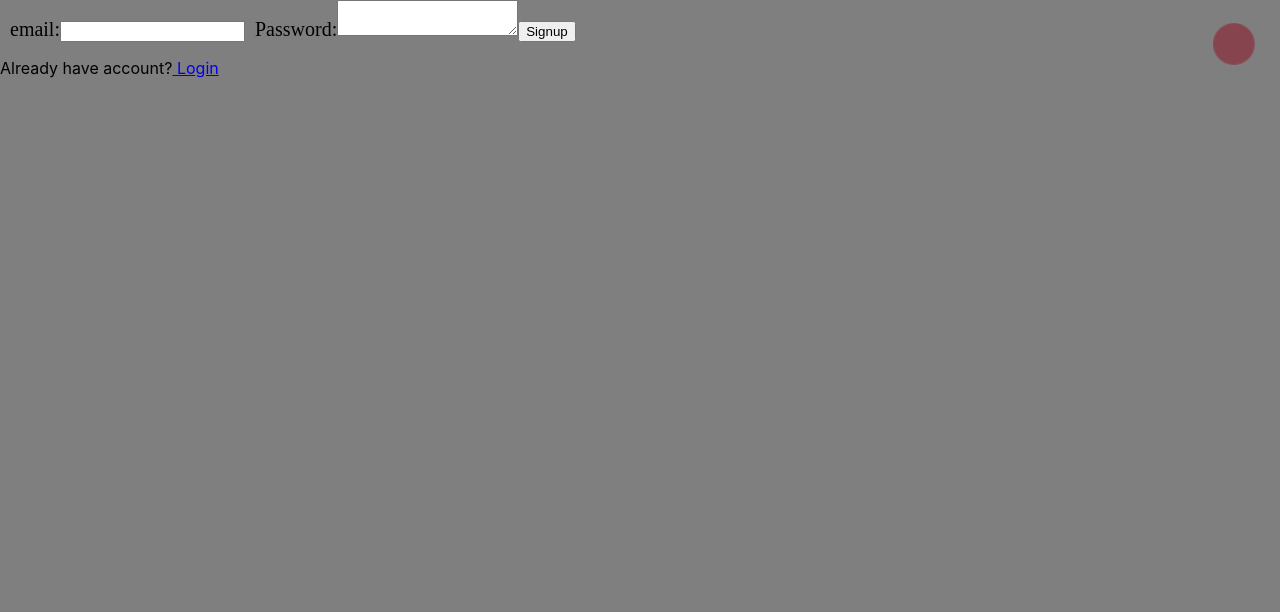
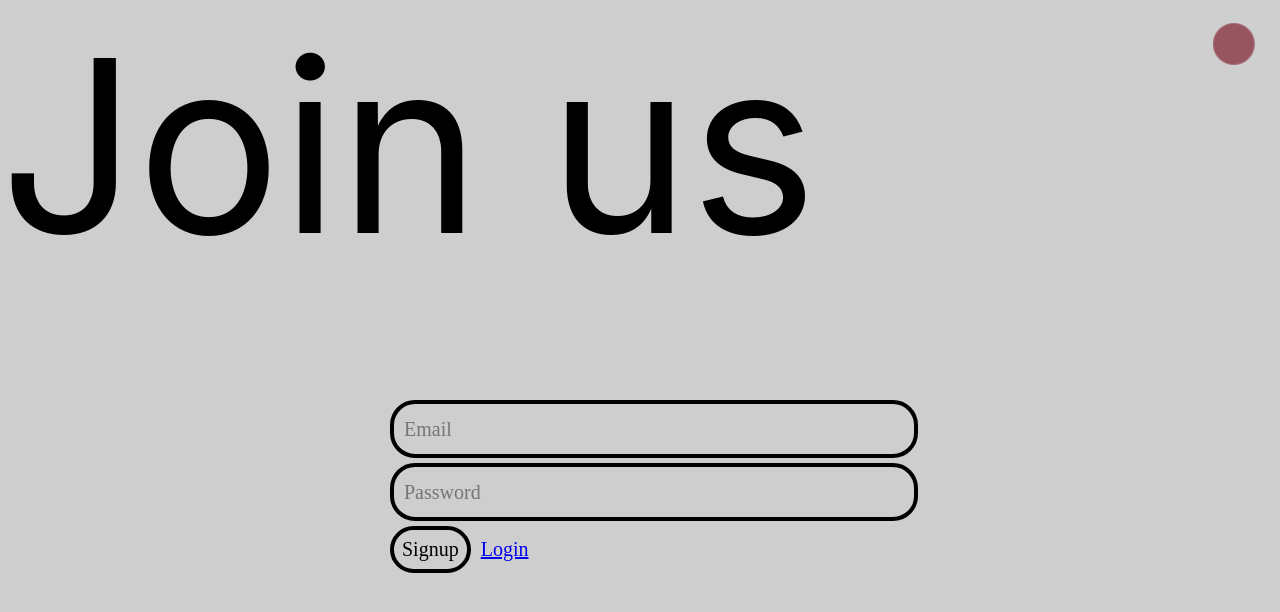
Before and after one commit to nirtzur89/vapro, a React (Create React App) app in the folder client/: page /signup in a window 1280 px wide. Shown: the top 612 px of the page. Built offline with nearby package versions, Linux system fonts and the light colour scheme; no server answers; a web font is replaced by a local one.

Commit message:
forms styled

```diff
--- a/client/src/components/Auth/AuthForms/LoginForm.js
+++ b/client/src/components/Auth/AuthForms/LoginForm.js
@@ -29,59 +29,45 @@ class Login extends Component {
   };
 
   render() {
+    console.log("props", this.props);
     return (
-
       <div className="wrapperloginForm color-change-3x">
         <div className="col-md-6 mx-auto text-center">
-          <div className="slide-right">Join us</div>
+          <div className="slide-right">Log In</div>
         </div>
         <div className="slide-right">
           <input type="checkbox" id="form-switch" />
-          <form id="login-form" className="forms" action method="post">
+          <form
+            id="login-form"
+            className="forms"
+            action
+            method="post"
+            onSubmit={this.handleFormSubmit}
+          >
             <input
               type="text"
               className="inputs"
-              placeholder="Username"
+              placeholder="Email"
               required
+              name="email"
+              value={this.state.email}
+              onChange={e => this.handleChange(e)}
             />
             <input
               type="password"
               className="inputs"
               placeholder="Password"
               required
+              name="password"
+              value={this.state.password}
+              onChange={e => this.handleChange(e)}
             />
             <button type="submit">Login</button>
             <label htmlFor="form-switch">
-              <span>Register</span>
+              <Link to={"/signup"}>
+                <span>SignUp</span>
+              </Link>
             </label>
-          </form>
-          <form id="register-form" className="forms" action method="post">
-            <input
-              type="text"
-              className="inputs"
-              placeholder="Username"
-              required
-            />
-            <input
-              type="email"
-              className="inputs"
-              placeholder="Email"
-              required
-            />
-            <input
-              type="password"
-              className="inputs"
-              placeholder="Password"
-              required
-            />
-            <input
-              type="password"
-              className="inputs"
-              placeholder="Password"
-              required
-            />
-            <button type="submit">Register</button>
-            <label htmlFor="form-switch">Already a Member? Sign In!</label>
           </form>
         </div>
       </div>
@@ -89,60 +75,3 @@ class Login extends Component {
   }
 }
 export default Login;
-
-// class Login extends Component {
-//   constructor(props) {
-//     super(props);
-//     this.handleChange = this.handleChange.bind(this);
-//     this.handleFormSubmit = this.handleFormSubmit.bind(this);
-//     this.Auth = new AuthService();
-//   }
-
-//   handleFormSubmit(e) {
-//     e.preventDefault();
-
-//     this.Auth.login(this.state.email, this.state.password)
-//       .then(res => {
-//         this.props.history.replace("/me");
-//       })
-//       .catch(err => {
-//         alert(err);
-//       });
-//   }
-
-//   componentWillMount() {
-//     if (this.Auth.loggedIn()) this.props.history.replace("/me");
-//   }
-
-//   render() {
-//     console.log("props", this.props);
-//     return (
-//       <div className="loginForm formDiv">
-//         <div>
-//           <h1>Login</h1>
-//           <form onSubmit={this.handleFormSubmit}>
-//             <input
-//               placeholder="Email goes here..."
-//               name="email"
-//               type="text"
-//               onChange={this.handleChange}
-//             />
-//             <input
-//               placeholder="Password goes here..."
-//               name="password"
-//               type="password"
-//               onChange={this.handleChange}
-//             />
-//             <input value="SUBMIT" type="submit" />
-//           </form>
-//         </div>
-//       </div>
-//     );
-//   }
-
-//   handleChange(e) {
-//     this.setState({
-//       [e.target.name]: e.target.value
-//     });
-//   }
-// }
--- a/client/src/components/Auth/AuthForms/Signup.js
+++ b/client/src/components/Auth/AuthForms/Signup.js
@@ -1,6 +1,6 @@
 import React, { Component } from "react";
 import AuthService from "../auth-service";
-
+import "../Auth.css";
 import { Link } from "react-router-dom";
 
 class Signup extends Component {
@@ -33,34 +33,86 @@ class Signup extends Component {
   };
 
   render() {
+    console.log("props", this.props);
     return (
-      <div>
-        <form onSubmit={this.handleFormSubmit}>
-          <label>email:</label>
+      <div className="wrapperloginForm color-change-3x">
+        <div className="col-md-6 mx-auto text-center">
+          <div className="slide-right">Join us</div>
+        </div>
+        <div className="slide-right">
+          <input type="checkbox" id="form-switch" />
+          <form
+            id="login-form"
+            className="forms"
+            action
+            method="post"
+            onSubmit={this.handleFormSubmit}
+          >
             <input
               type="text"
+              className="inputs"
+              placeholder="Email"
+              required
               name="email"
               value={this.state.email}
               onChange={e => this.handleChange(e)}
             />
-
-          <label>Password:</label>
-          <textarea
+            <input
+              type="password"
+              className="inputs"
+              placeholder="Password"
+              required
               name="password"
               value={this.state.password}
               onChange={e => this.handleChange(e)}
             />
-
-          <input type="submit" value="Signup" />
+            <button type="submit">Signup</button>
+            <label htmlFor="form-switch">
+              <Link to={"/login"}>
+                <span>Login</span>
+              </Link>
+            </label>
           </form>
-
-        <p>
-          Already have account?
-          <Link to={"/"}> Login</Link>
-        </p>
+        </div>
       </div>
     );
   }
+
+  // render() {
+  //   console.log("props", this.props);
+  //   return (
+  //     <div className="wrapperloginForm color-change-3x">
+  //       <div className="col-md-6 mx-auto text-center">
+  //         <div className="slide-right">Join us</div>
+  //       </div>
+  //       <div className="slide-right">
+  //         <input type="checkbox" id="form-switch" />
+  //         <form id="register-form" className="forms" action method="post">
+  //           <input
+  //             type="email"
+  //             className="inputs"
+  //             placeholder="Email"
+  //             required
+  //             name="email"
+  //             value={this.state.email}
+  //             onChange={e => this.handleChange(e)}
+  //           />
+  //           <input
+  //             type="password"
+  //             className="inputs"
+  //             placeholder="Password"
+  //             required
+  //             name="password"
+  //             value={this.state.password}
+  //             onChange={e => this.handleChange(e)}
+  //           />
+  //           <button type="submit">Signup</button>
+  //           <label htmlFor="form-switch">Already a Member? Login!</label>
+  //         </form>
+  //       </div>
+  //     </div>
+  //   );
+  // }
 }
 
 export default Signup;
```
Lines whose indentation alone changed are shown as unchanged.
